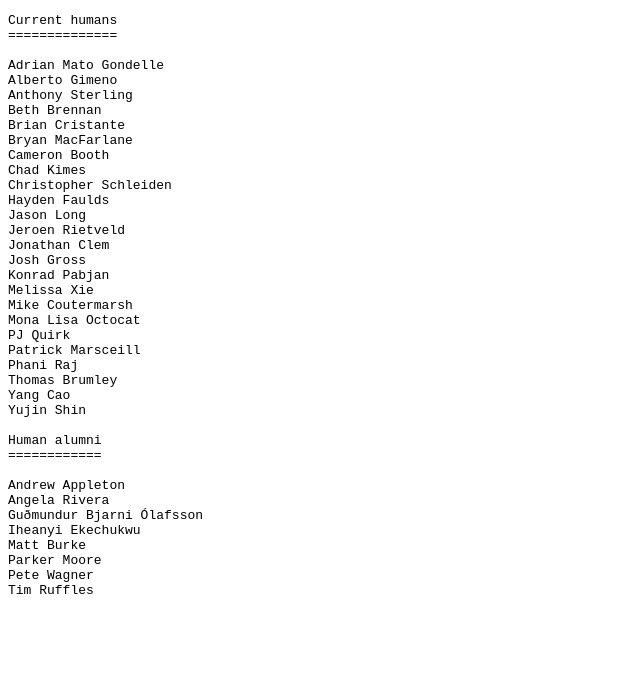
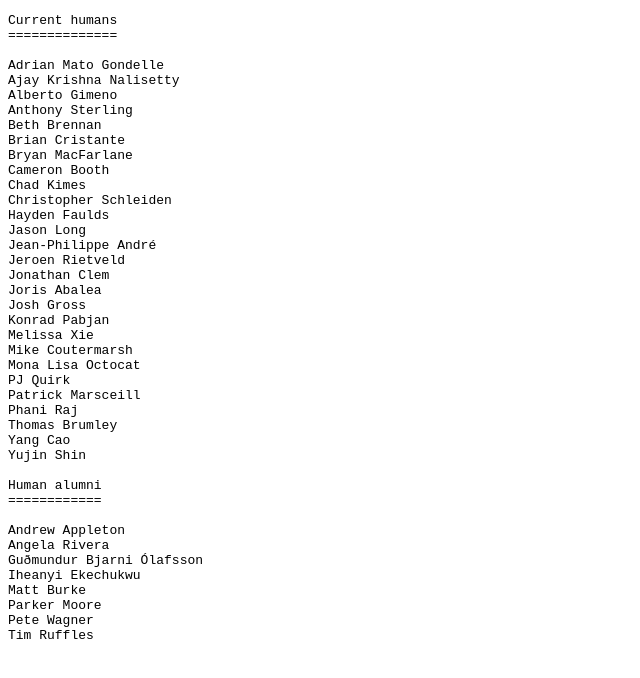
Before and after one commit to actions/humans.txt, a plain HTML site: page index.html in a window 1280 px wide. Shown: the whole page, without its empty margins (0-640 px from the left). Drawn offline with Linux system fonts and the light colour scheme.

Commit message:
deploy: 057c27cb5d4bdf879f36535a946915e15338143d

```diff
--- a/index.html
+++ b/index.html
@@ -6,6 +6,7 @@
 ==============
 
 Adrian Mato Gondelle
+Ajay Krishna Nalisetty
 Alberto Gimeno
 Anthony Sterling
 Beth Brennan
@@ -16,8 +17,10 @@ Chad Kimes
 Christopher Schleiden
 Hayden Faulds
 Jason Long
+Jean-Philippe André
 Jeroen Rietveld
 Jonathan Clem
+Joris Abalea
 Josh Gross
 Konrad Pabjan
 Melissa Xie
```
